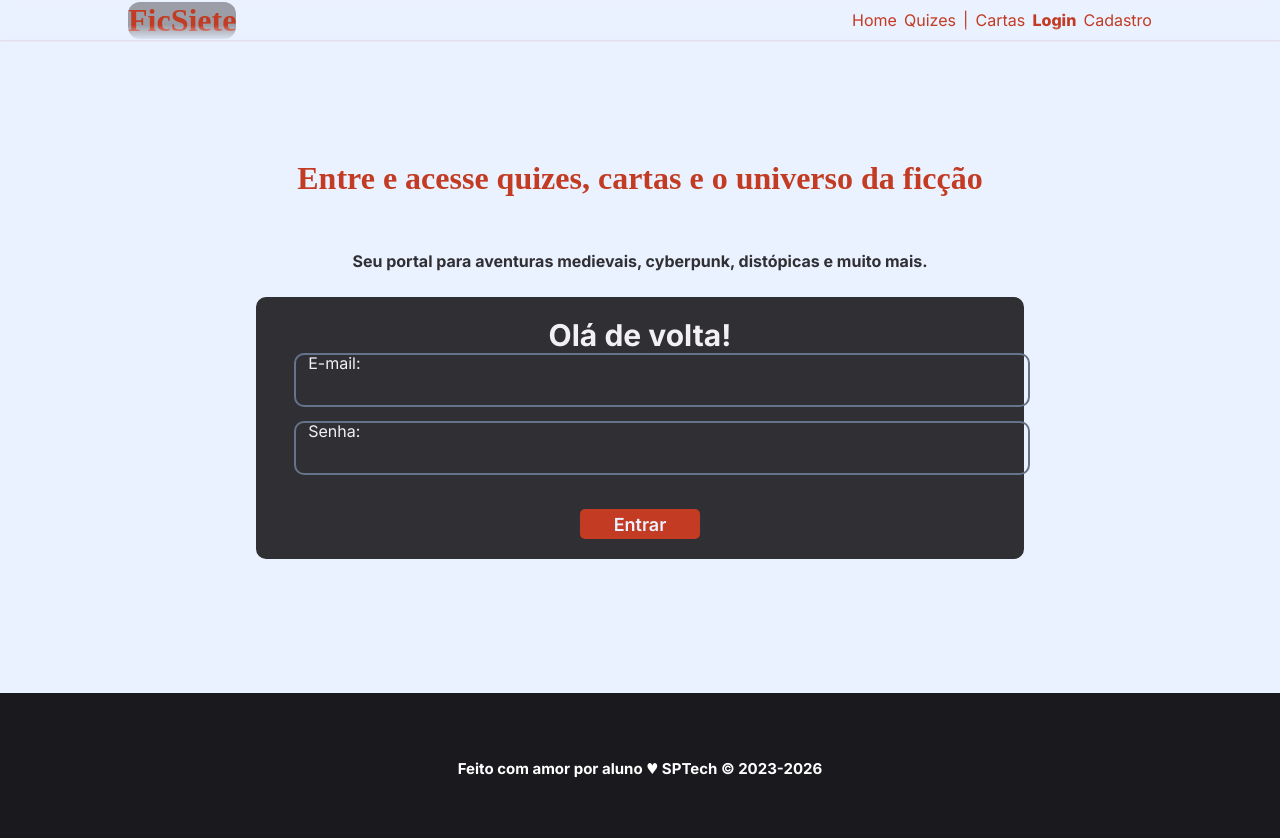
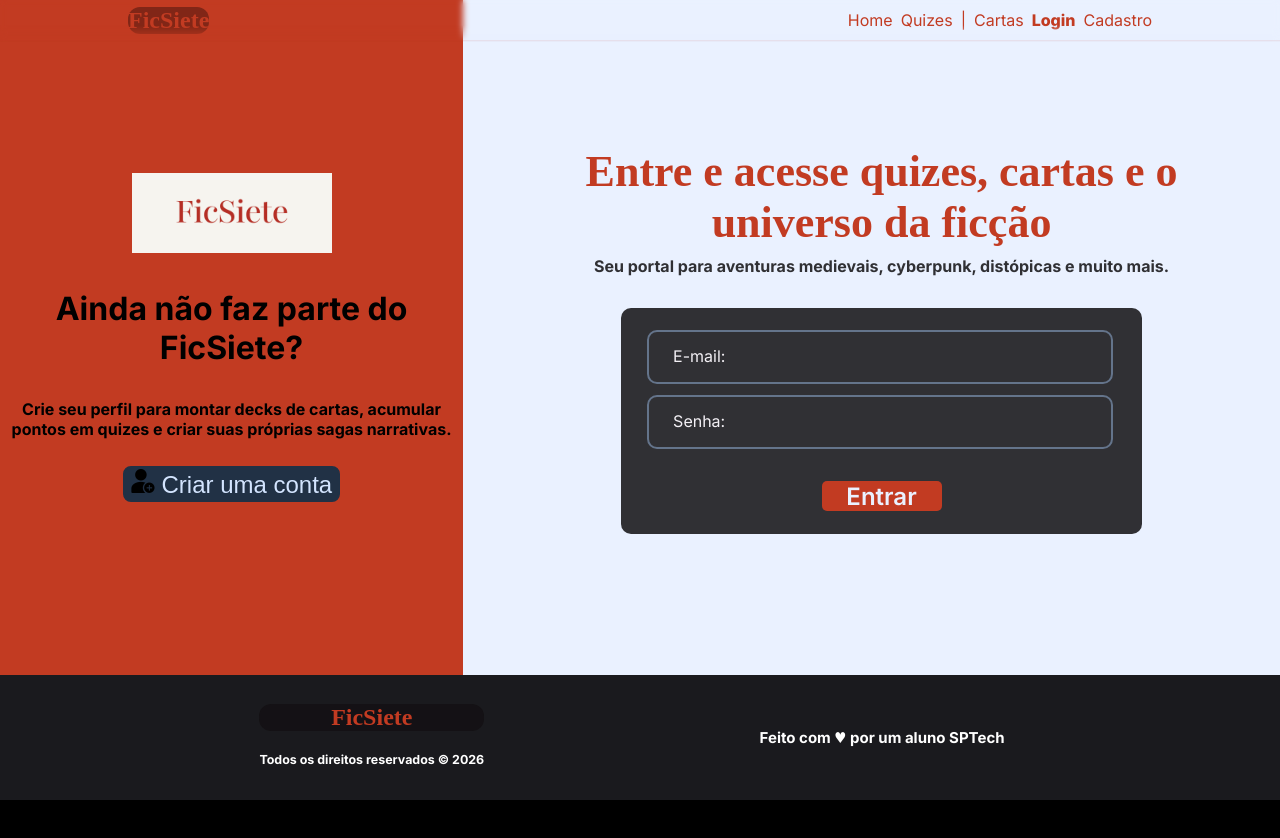
Before and after one commit to gustavoFermSz/prjIndiv_sprint2, a website: page web-data-viz/public/login.html in a window 1280 px wide. After the commit the page ends 800 px from the top, so only its background shows below. Drawn offline with Linux system fonts and the light colour scheme; a web font is replaced by a local one.

Commit message:
inicial - médio - incompleto -> alterações no estilo das telas de login e cadastro, início da validação de senha com vetor e tentativa de colocar imagens no banco com tipo de dado MEDIUMBLOB

```diff
--- a/web-data-viz/public/css/estilo.css
+++ b/web-data-viz/public/css/estilo.css
@@ -43,12 +43,13 @@
 
 
 
-  --tamanho-banner: 95vh;
-  /*calc(100vh - var(--tamanho-header) - var(--tamanho-footer) - 2px);*/
+  --tamanho-banner: 95vh;      /*calc(100vh - var(--tamanho-header) - var(--tamanho-footer) - 2px);*/
   --tamanho-banner-mobile: calc(100vh - var(--tamanho-header) - var(--tamanho-footer) - 2px);
+
   --tamanho-simulador: calc(100vh - var(--tamanho-header) - var(--tamanho-footer) - 2px);
-  --tamanho-login: calc(100vh - var(--tamanho-header) - var(--tamanho-footer) - 2px);
-  --tamanho-footer: 65px;
+
+  --tamanho-login: calc(100vh - var(--tamanho-footer));
+  --tamanho-footer: 125px;
 
 }
 
@@ -126,11 +127,13 @@ body {
 }
 
 .navbar {
-  width: 300px;
   display: flex;
   align-items: center;
   justify-content: space-between;
+  gap: 8px;
+
   list-style: none;
+  padding: 0;
   color: var(--vermelho-principal);
 }
 
@@ -142,8 +145,7 @@ body {
   border-radius: 12px;
   background-color: rgba(10, 0, 5, 0.35);
 
-  font-size: var(--tamanho-fonte-titulo);
-  width: fit-content;
+  font-size: var(--tamanho-fonte-subtitulo);
 }
 
 /*
@@ -286,7 +288,7 @@ Tamanhos mais usados:
 
 .footer {
   background-color: var(--preto-principal);
-  height: 150px;
+  height: var(--tamanho-footer);
   color: #fff;
   display: flex;
   font-size: 15px;
@@ -336,31 +338,53 @@ Tamanhos mais usados:
   height: var(--tamanho-login);
   background-color: var(--branco-principal);
 
+
   font-family: 'Inter', 'Segoe UI', Tahoma, Geneva, Verdana, sans-serif;
 }
 
-.login .container {
+.login .login-main {
+  display: flex;
+  flex-direction: row-reverse;
+  justify-content: center;
+  align-items: center;
+
+  gap: 20px;
+
+  width: 100%;
+  height: 100%;
+}
+
+.login .login-main .container {
   display: flex;
   flex-direction: column;
   justify-content: center;
   align-items: center;
-  height: 100%;
+
+  gap: 28px;
+  padding: 4%;
+
+  width: 60%;
+  height: 80%;
 }
 
-.login .container .text-login {
+.login .login-main .container .text-login {
   display: flex;
   flex-direction: column;
   align-items: center;
   justify-content: space-evenly;
+  gap: 8px;
 
+  padding: 4px;
   width: 100%;
   text-align: center;
 }
 
 .login .container .text-login h2.tl-title {
-  font-size: var(--tamanho-fonte-titulo);
+  font-size: var(--tamanho-fonte-principal);
   font-family: var(--fonte-titulo);
   color: var(--vermelho-principal);
+
+  margin: 0;
 
 }
 
@@ -369,6 +393,7 @@ Tamanhos mais usados:
   font-family: var(--fonte-texto);
   color: var(--preto-terciário);
 
+  margin: 0;
 }
 
 .card {
@@ -383,19 +408,19 @@ Tamanhos mais usados:
   align-items: center;
   justify-content: space-evenly;
 
-  padding: 20px 0;
+  padding: 12px 0;
 }
 
-.card h2 {
+/* .card h2 {
   margin: 0;
   font-size: 30px;
-}
+}   ITEM HTML EXCLUÍDO*/
 
 .formulario {
   display: flex;
   justify-content: space-around;
   flex-direction: column;
-  gap: 8px;
+  gap: 16px;
 
   height: 90%;
   width: 100%;
@@ -416,8 +441,8 @@ Tamanhos mais usados:
   width: 90%;
   height: 60px;
   margin: auto;
-  /* padding: 5px 0; */
 }
+
 
 /* FONTE PARA ESTILIZAÇÃO DOS INPUTS DESTA FORMA: https://youtu.be/kEaYpyFF9nE e https://youtu.be/Tdzas-IlKSM */
 
@@ -428,8 +453,8 @@ Tamanhos mais usados:
   color: var(--branco-secundário);
   background: transparent;
 
-  width: 100%;
-  /*text-align: center;  */
+  width: 90%;
+  text-align: left;
   font-weight: bold;
   font-size: var(--tamanho-fonte-texto-grande);
   letter-spacing: .05rem;
@@ -453,18 +478,22 @@ Tamanhos mais usados:
 .campo input:valid + span,
 .campo input:focus + span {
   height: 50%;
-  transform: translate(4px, -12px) scale(0.7);
+  line-height: 50%;
+  transform: translate(0, -8px) scale(0.7);
 
+  padding: 0 12px;
   z-index: 3;
 }
 
 .formulario .campo span {
   position: absolute;
-  left: 2%;
+  padding: 0 16px;
+  margin: 0 10px;
 
+  line-height: 52px;
   font-size: var(--tamanho-fonte-texto-grande);
   color: var(--branco-secundário);
-    background-color: var(--preto-terciário);
+  background-color: var(--preto-terciário);
 
   transition: 0.3s;
   pointer-events: none;
@@ -478,7 +507,7 @@ Tamanhos mais usados:
   align-self: center;
   font-family: 'Inter', 'Segoe UI', Tahoma, Geneva, Verdana, sans-serif;
   font-weight: 600;
-  font-size: 18px;
+  font-size: var(--tamanho-fonte-subtitulo);
 
   color: var(--branco-principal);
   background-color: var(--vermelho-principal);
@@ -487,6 +516,68 @@ Tamanhos mais usados:
   height: 30px;
   margin-top: 20px;
 }
+
+/* ---------------------------- FIM ESTILIZAÇÃO FORMULÁRIO ---------------------------- */
+
+
+.login .tl-redirect {
+  display: flex;
+  flex-direction: column;
+  align-items: center;
+  justify-content: center;
+
+  background-color: var(--vermelho-principal);
+
+  padding: auto 0;
+  margin: 0;
+
+  width: 40%;
+  height: 100%;
+}
+
+.tl-redirect .card-redirect {
+  display: flex;
+  flex-direction: column;
+  align-items: center;
+
+  width: 100%;
+
+}
+
+.tl-redirect .card-redirect .topo-redirect {
+  text-align: center;
+
+}
+
+.topo-redirect .txt-redirect h3 {
+  font-size: var(--tamanho-fonte-titulo);
+}
+
+.topo-redirect .txt-redirect h5 {
+  font-size: var(--tamanho-fonte-texto-grande);
+}
+
+
+.card-redirect button {
+  text-align: center;
+
+  background-color: var(--índigo-secundário);
+  color: var(--índigo-terciário);
+  border: 2px solid var(--índigo-secundário);
+  border-radius: 8px;
+
+  font-size: var(--tamanho-fonte-subtitulo);
+}
+
+
+
+
+
+
+
+/* ---------------------------- FIM ESTILIZAÇÃO CORPO DA PÁGINA DE ---->>>> L-O-G-I-N <<<<---- ---------------------------- */
+
+
 
 .loading-div {
   width: 50px;
@@ -513,22 +604,9 @@ Tamanhos mais usados:
     height: 80vh;
   }
 
-  /* RESPONSIVIDADE DA FILEIRA DE MISSÕES */
-  .boxes {
-    display: flex;
-    flex-direction: column;
-    flex-wrap: wrap;
-    gap: 15px;
-    width: 100%;
-  }
+  /* RESPONSIVIDADE DA ABA QUE REDIRECIONA PARA O CADASTRO */
 
-  .box {
-    flex: 1;
-  }
 
-  .box img {
-    width: 80;
-  }
 
   /* RESPONSIVIDADE DO FOOTER */
 
--- a/web-data-viz/public/login.html
+++ b/web-data-viz/public/login.html
@@ -6,7 +6,7 @@
     <meta http-equiv="X-UA-Compatible" content="IE=edge">
     <meta name="viewport" content="width=device-width, initial-scale=1.0">
 
-    <title>AquaTech | Login</title>
+    <title>FicSiete - Login</title>
 
     <script src="./js/sessao.js"></script>
 
@@ -54,6 +54,7 @@
                 </div>
             </div>
 
+            <div class="login-main">
 
 
                 <div class="container">
@@ -62,11 +63,11 @@
                     <!-- CARD COM TÍTULO CALL TO ACTION E TEXTO PRÉ-INPUTS -->
                     <div class="text-login">
                         <h2 class="tl-title">Entre e acesse quizes, cartas e o universo da ficção</h2>
-                    <h5 class="tl-desc">Seu portal para aventuras medievais, cyberpunk, distópicas e muito mais.</h5>
+                        <h5 class="tl-desc">Seu portal para aventuras medievais, cyberpunk, distópicas e muito mais.
+                        </h5>
                     </div>
 
                     <div class="card card-login">
-                    <h2>Olá de volta!</h2>
 
                         <div class="formulario">
 
@@ -94,13 +95,42 @@
 
                         <div id="div_erros_login"></div>
                     </div>
+
+                </div>
+
+                <!-- CARD COM BOTÃO REDIRECIONANDO PARA A TELA DE CADASTRO -->
+                <div class="tl-redirect">
+
+                    <div class="card-redirect">
+
+                        <div class="topo-redirect">
+
+                            <img src="./assets/icon/wordmark.png" width="200px" alt="ícone simples de acesso">
+
+                            <div class="txt-redirect">
+
+                                <h3>Ainda não faz parte do FicSiete?</h3>
+                                <h5>Crie seu perfil para montar decks de cartas, acumular pontos em quizes e criar
+                                    suas
+                                    próprias sagas narrativas.</h5>
+
+                            </div>
+
+                        </div>
+
+
+                        <button>
+                            <img src="./assets/icon/cadastro.png" alt="Ícone de cadastro">
+                            Criar uma conta
+                        </button>
+
+                    </div>
+
                 </div>
 
 
 
-
-            <!-- CARD COM BOTÃO REDIRECIONANDO PARA A TELA DE CADASTRO -->
-
+            </div>
 
         </div>
 
@@ -108,13 +138,22 @@
 
 
 
-        <!--footer inicio-->
+
+
         <div class="footer">
             <div class="container">
-                <h4>Feito com amor por aluno &hearts; SPTech &copy; 2023-2026</h4>
+
+                <div class="dados_fic">
+                    <h1 class="titulo">FicSiete</h1>
+                    <h5>Todos os direitos reservados &copy; 2026</h5>
                 </div>
-        </div>
-        <!--footer fim-->
+
+                <div class="msg">
+                    <h4>Feito com &hearts; por um aluno SPTech</h4>
+                </div> <!-- FIM msg -->
+
+            </div> <!-- FIM CONTAINER -->
+        </div> <!-- FIM FOOTER -->
 
     </body>
 
```
Also changed, not shown: web-data-viz/public/cadastro.html (+142 -28 lines), web-data-viz/public/assets/icon/cadastro.png (added), 3 other files. Lines whose indentation alone changed are shown as unchanged.
